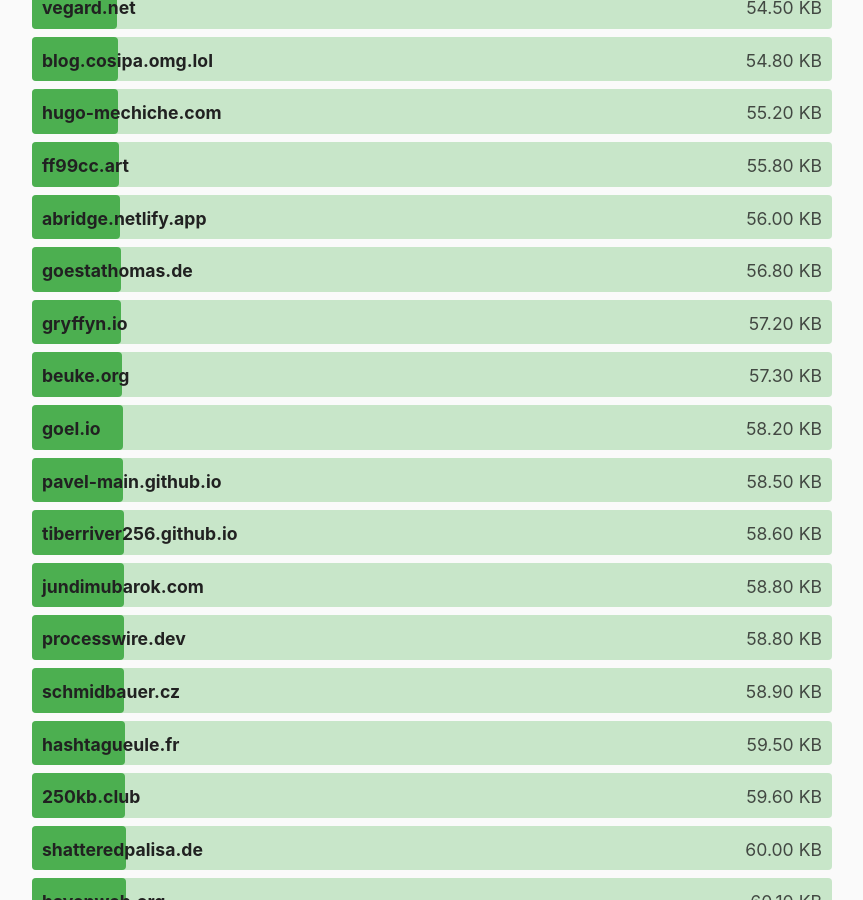
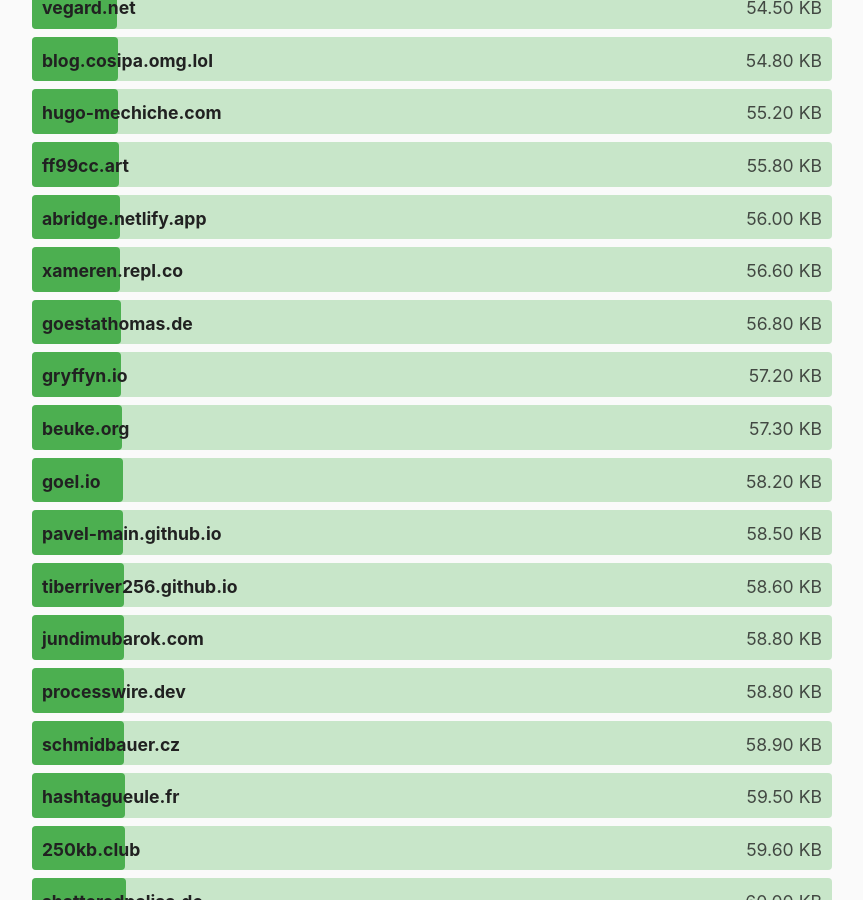
Before and after one commit to kevquirk/512kb.club, a Jekyll site: the page built from index.md, in a window 1280 px wide and 900 px high, scrolled down 14787 px. Shown: the whole window, without its empty margins (208-1071 px from the left). Built offline with Jekyll 4.4.1, drawn with Linux system fonts in a browser that asks for light colours; some of the changed text lies outside the part shown.

Commit message:
Update sites.yml

```diff
--- a/_data/sites.yml
+++ b/_data/sites.yml
@@ -2930,8 +2930,8 @@
 
 - domain: xameren.repl.co
   url: https://xameren.repl.co/
-  size: 73.3
-  last_checked: 2023-04-29
+  size: 56.6
+  last_checked: 2023-05-01
 
 - domain: xidoc.nim.town
   url: http://xidoc.nim.town/
```
